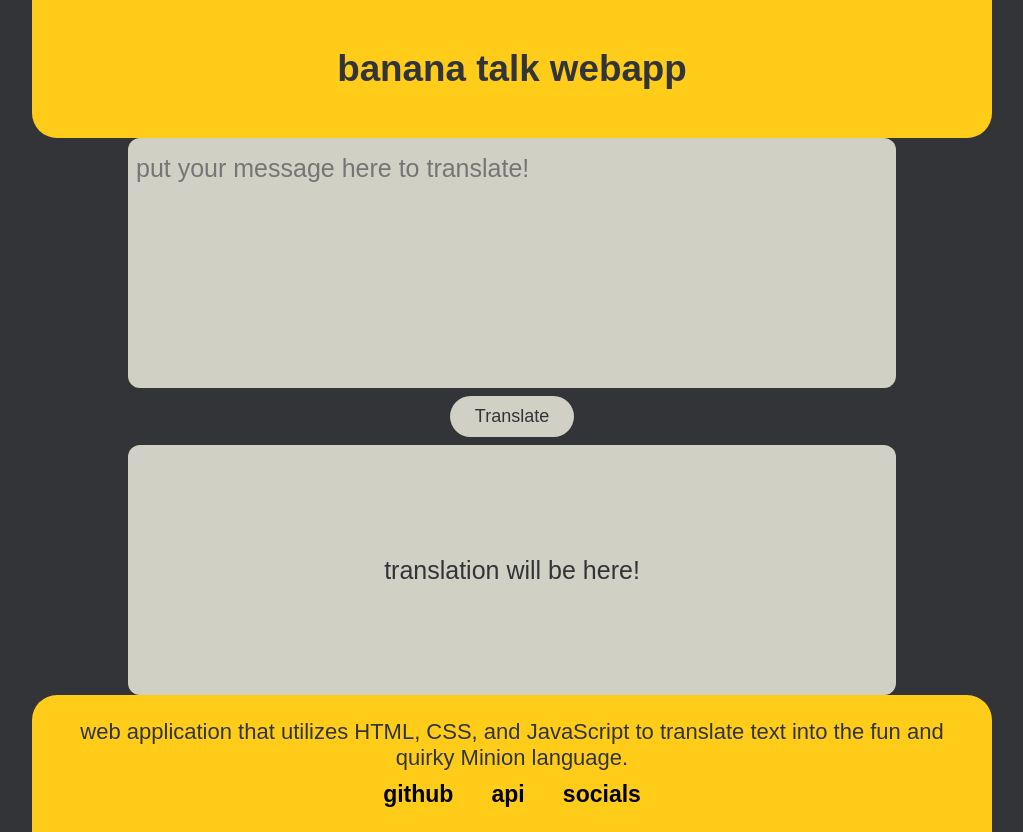
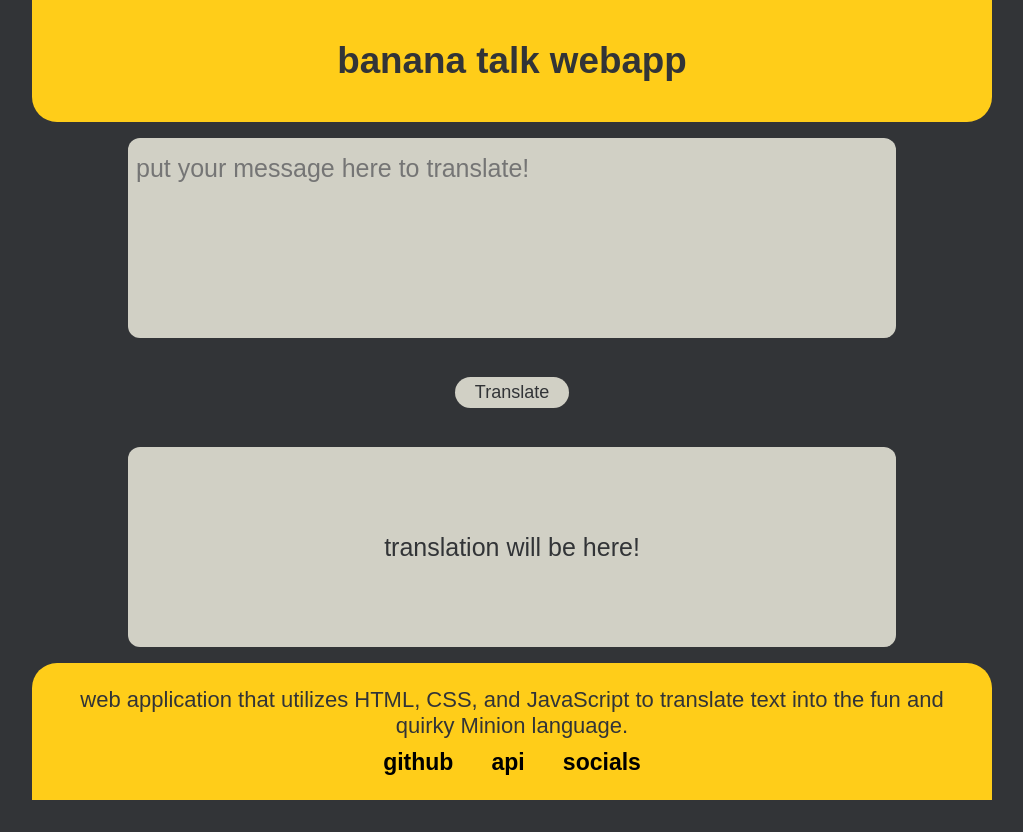
Before and after one commit to harxxhilgg/markSix-minions-speak-app, a plain HTML site: page index.html in a window 1280 px wide. Shown: the whole page, without its empty margins (128-1151 px from the left). After the commit the page ends 800 px from the top, so only its background shows below. Drawn offline with Linux system fonts and the light colour scheme; a web font is replaced by a local one.

Commit message:
Update: Styling

```diff
--- a/style.css
+++ b/style.css
@@ -27,7 +27,7 @@ body {
 
 header {
     background: var(--header-bg-color);
-    padding: 3rem;
+    padding: 2.5rem;
     margin: 0 10rem;
     border: none;
     border-radius: 0 0 25px 25px;
@@ -52,7 +52,7 @@ textarea {
     background-color: var(--textarea-bg-color);
     display: block;
     margin: auto;
-    height: 250px;
+    height: 200px;
     width: 60%;
     font-size: 25px;
     padding: 1rem 0.5rem;
@@ -61,6 +61,7 @@ textarea {
     outline: none;
     border: none;
     border-radius: 12px;
+    margin-top: 1rem;
 }
 
 ::selection {
@@ -71,7 +72,7 @@ button {
     cursor: pointer;
     display: block;
     margin: 0.5rem auto;
-    padding: 10px 25px;
+    padding: 5px 20px;
     outline: none;
     border: none;
     border-radius: 25px;
@@ -89,7 +90,7 @@ button:hover {
     margin: auto;
     background: var(--textarea-bg-color);
     color: var(--textarea-text-color);
-    height: 250px;
+    height: 200px;
     width: 60%;
     border: none;
     outline: none;
@@ -98,6 +99,7 @@ button:hover {
     padding: 1rem 0.5rem;
     display: grid;
     place-items: center;
+    margin-bottom: 1rem;
 }
 
 .footer {
```
